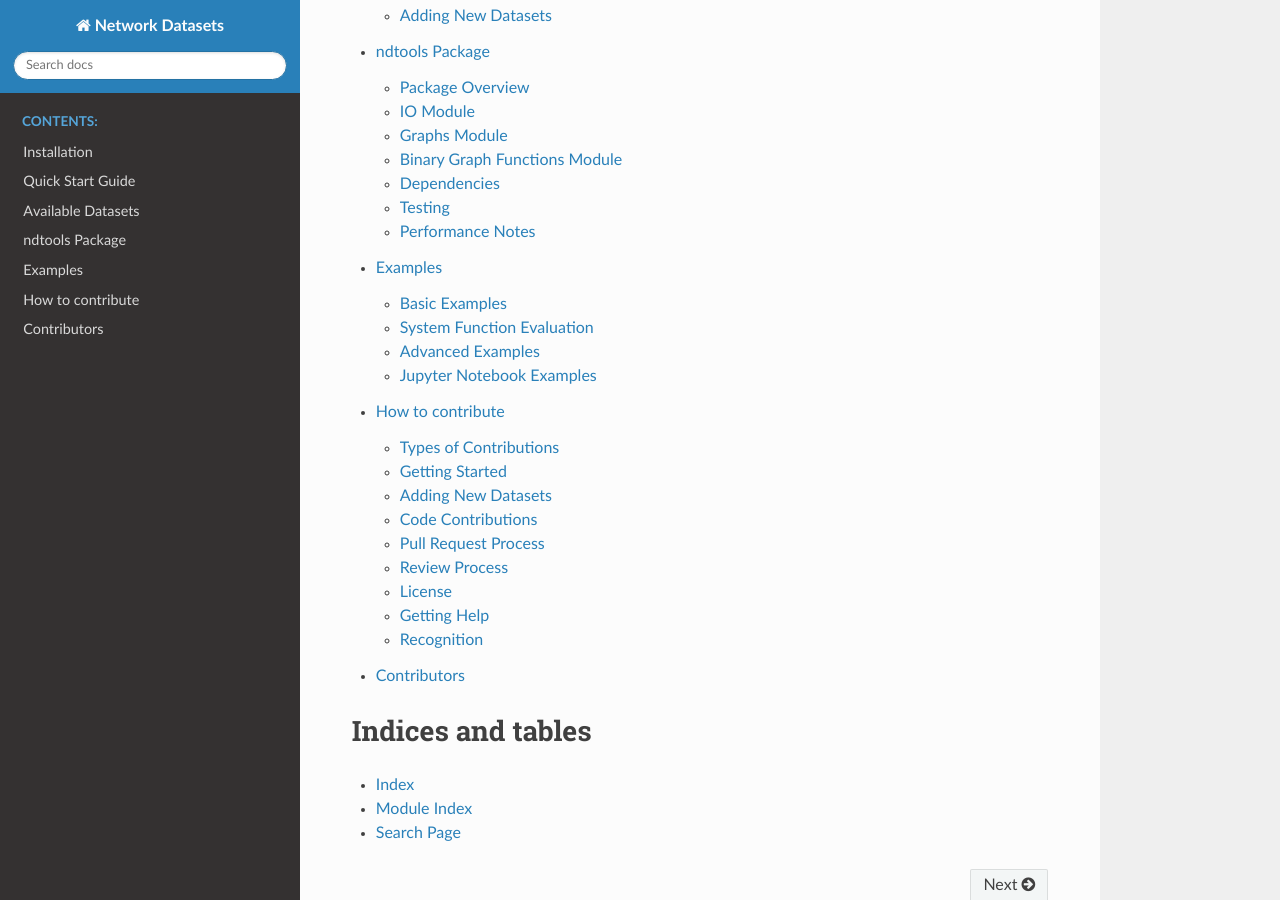
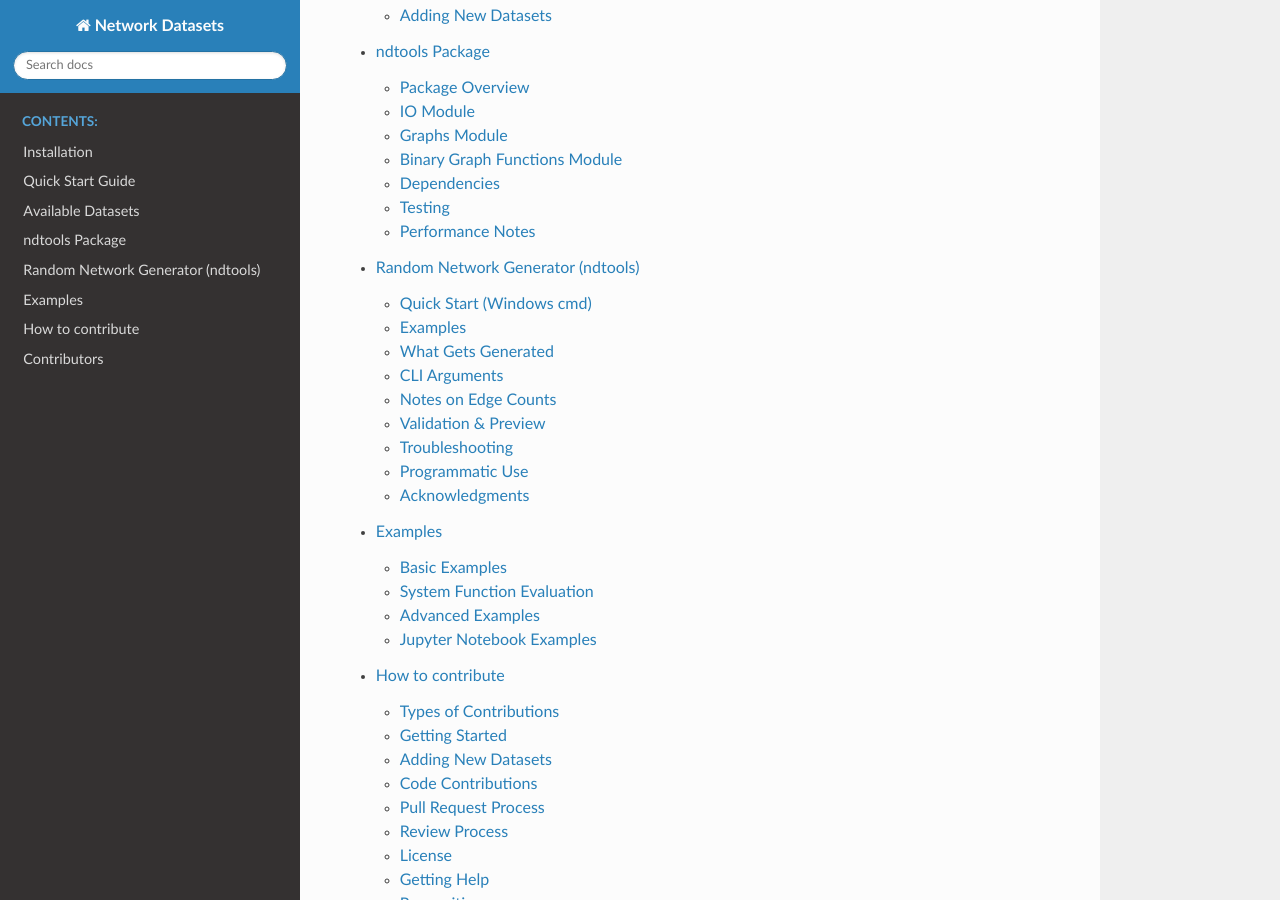
Before and after one commit to caoalex-s/network-datasets, a Sphinx documentation site: the page built from docs/index.rst, in a window 1280 px wide and 900 px high, scrolled down 2671 px. Built offline with Sphinx 7.4.7 and the Read the Docs theme 3.1.0, drawn with Linux system fonts in a browser that asks for light colours.

Commit message:
add docs on network generator

```diff
--- a/docs/index.rst
+++ b/docs/index.rst
@@ -88,6 +88,7 @@
    quickstart
    datasets
    ndtools
+   generating random networks
    examples
    how to contribute
    contributors
```
